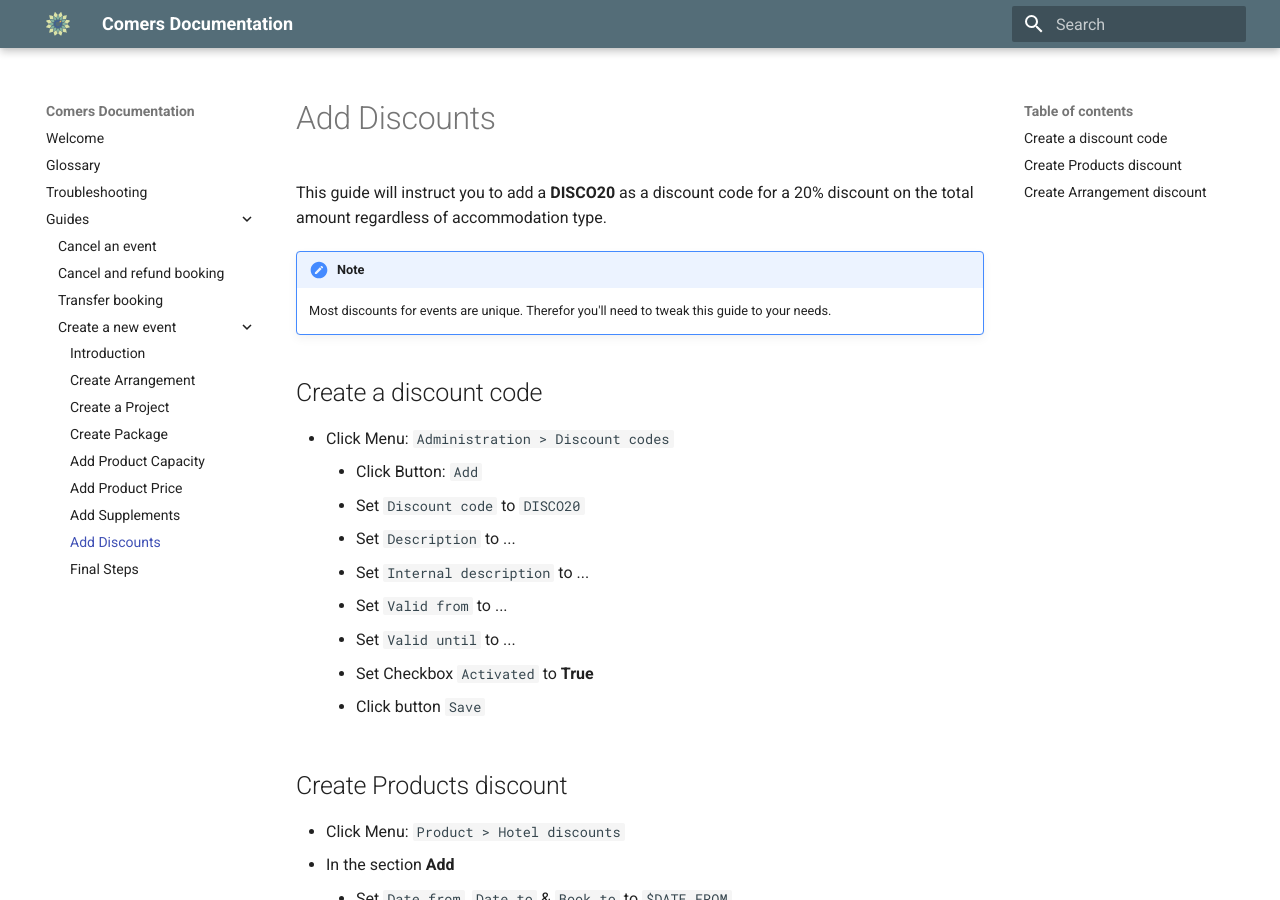
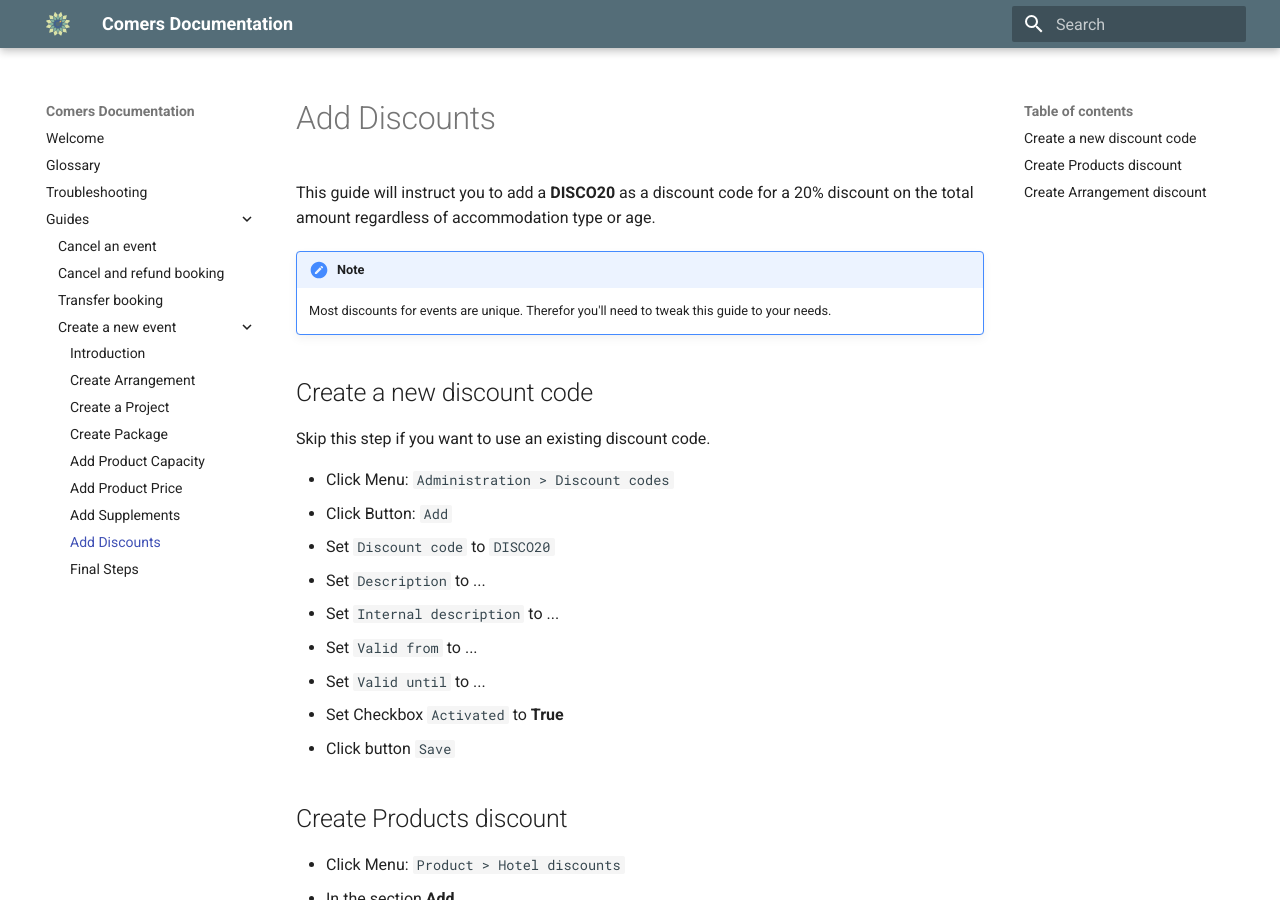
Before and after one commit to begabba/docs-comers, an MkDocs documentation site: the page built from docs/guides/create-a-new-event/07. Add Discounts.md, in a window 1280 px wide and 900 px high. Built offline with MkDocs 1.6.1 and Material for MkDocs 9.7.7, drawn with Linux system fonts in a browser that asks for light colours.

```diff
--- a/docs/guides/create-a-new-event/07. Add Discounts.md
+++ b/docs/guides/create-a-new-event/07. Add Discounts.md
@@ -1,49 +1,53 @@
 # Add Discounts
 
-This guide will instruct you to add a **DISCO20** as a discount code for a 20% discount on the total amount regardless of accommodation type.
+This guide will instruct you to add a **DISCO20** as a discount code for a 20% discount on the total amount regardless of accommodation type or age.
 
 !!! Note
     Most discounts for events are unique. Therefor you'll need to tweak this guide to your needs.
 
-## Create a discount code
-* Click Menu: `Administration > Discount codes`
-    * Click Button: `Add`
-    * Set `Discount code` to `DISCO20`
-    * Set `Description` to ...
-    * Set `Internal description` to ...
-    * Set `Valid from` to ...
-    * Set `Valid until` to ...
-    * Set Checkbox `Activated` to **True**
-    * Click button `Save`
+## Create a new discount code
 
+Skip this step if you want to use an existing discount code.
+
+- Click Menu: `Administration > Discount codes`
+  - Click Button: `Add`
+  - Set `Discount code` to `DISCO20`
+  - Set `Description` to ...
+  - Set `Internal description` to ...
+  - Set `Valid from` to ...
+  - Set `Valid until` to ...
+  - Set Checkbox `Activated` to **True**
+  - Click button `Save`
 
 ## Create Products discount
-* Click Menu: `Product > Hotel discounts`
-* In the section **Add**
-    - Set `Date from`, `Date to` & `Book to` to `$DATE_FROM`
-    - Set `Book from` before today
-    - Set Dropdown `Price type` to `$PRICE_TYPE`
-    - Set `Description` to something descriptive including event name
-    - Set Dropdown `Discount code` to `DISCO20`
-    - Set `Change %` to `-20`
-    - Set `Discount period` to `Once`
-    - Set Dropdown `Price part` to `REDU - Reduced Price`
-    - Click Button `Add`
+
+- Click Menu: `Product > Hotel discounts`
+- In the section **Add**
+  - Set `Date from`, `Date to` & `Book to` to `$DATE_FROM`
+  - Set `Book from` before today
+  - Set Dropdown `Price type` to `$PRICE_TYPE`
+  - Set `Description` to something descriptive including event name
+  - Set Dropdown `Discount code` to `DISCO20`
+  - Set `Change %` to `-20`
+  - Set `Discount period` to `Once`
+  - Set Dropdown `Price part` to `REDU - Reduced Price`
+  - Click Button `Add`
 
 ## Create Arrangement discount
-* Click Menu: `Product > Arrangem discounts`
-* In the section **Add**
-    - Set `Date from`, `Date to` & `Book to` to `$DATE_FROM`
-    - Set `Book from` before today
-    - Set `Product` to `$EVENT_NAME`
-    - Set Dropdown `Producttype` to `$TYPE`
-    - Set Dropdown `Product part` to `PAKET - Paket kurs/festival`
-    - Set Dropdown `Price type` to `NRM - Kurspris`
-    - Set `Description` to something descriptive including event name
-    - Set Dropdown `Discount code` to `DISCO20`
-    - Set `Change %` to `-20`
-    - Set `Discount period` to `Once`
-    - Set Dropdown `Price part` to `REDU - Reduced Price`
-    - Click Button `Add`
+
+- Click Menu: `Product > Arrangem discounts`
+- In the section **Add**
+  - Set `Date from`, `Date to` & `Book to` to `$DATE_FROM`
+  - Set `Book from` before today
+  - Set `Product` to `$EVENT_NAME`
+  - Set Dropdown `Producttype` to `$TYPE`
+  - Set Dropdown `Product part` to `PAKET - Paket kurs/festival`
+  - Set Dropdown `Price type` to `NRM - Kurspris`
+  - Set `Description` to something descriptive including event name
+  - Set Dropdown `Discount code` to `DISCO20`
+  - Set `Change %` to `-20`
+  - Set `Discount period` to `Once`
+  - Set Dropdown `Price part` to `REDU - Reduced Price`
+  - Click Button `Add`
 
 Test the discount.
```
Also changed, not shown: docs/guides/create-a-new-event/08. Final Steps.md (+1 -1 lines).
